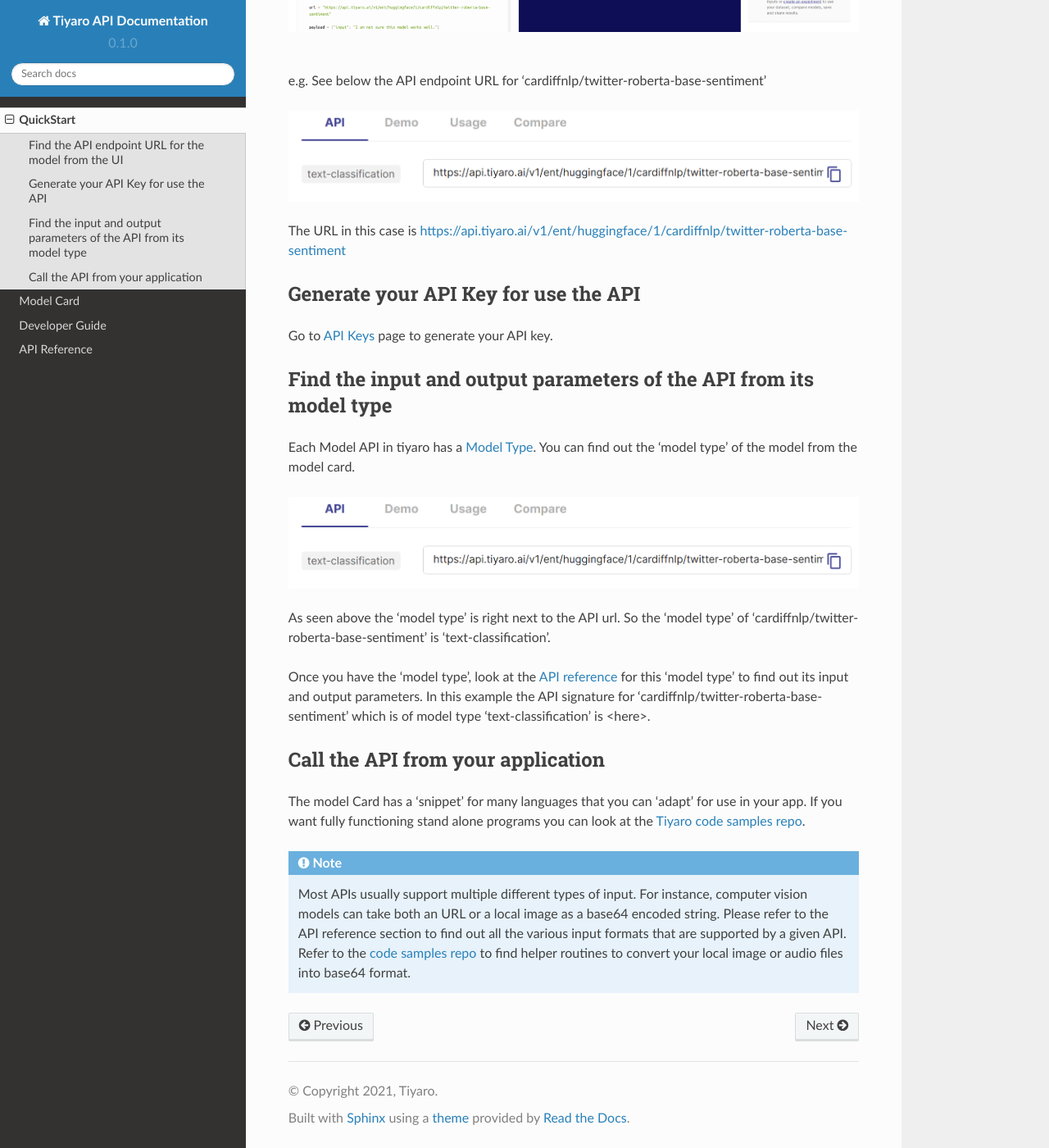
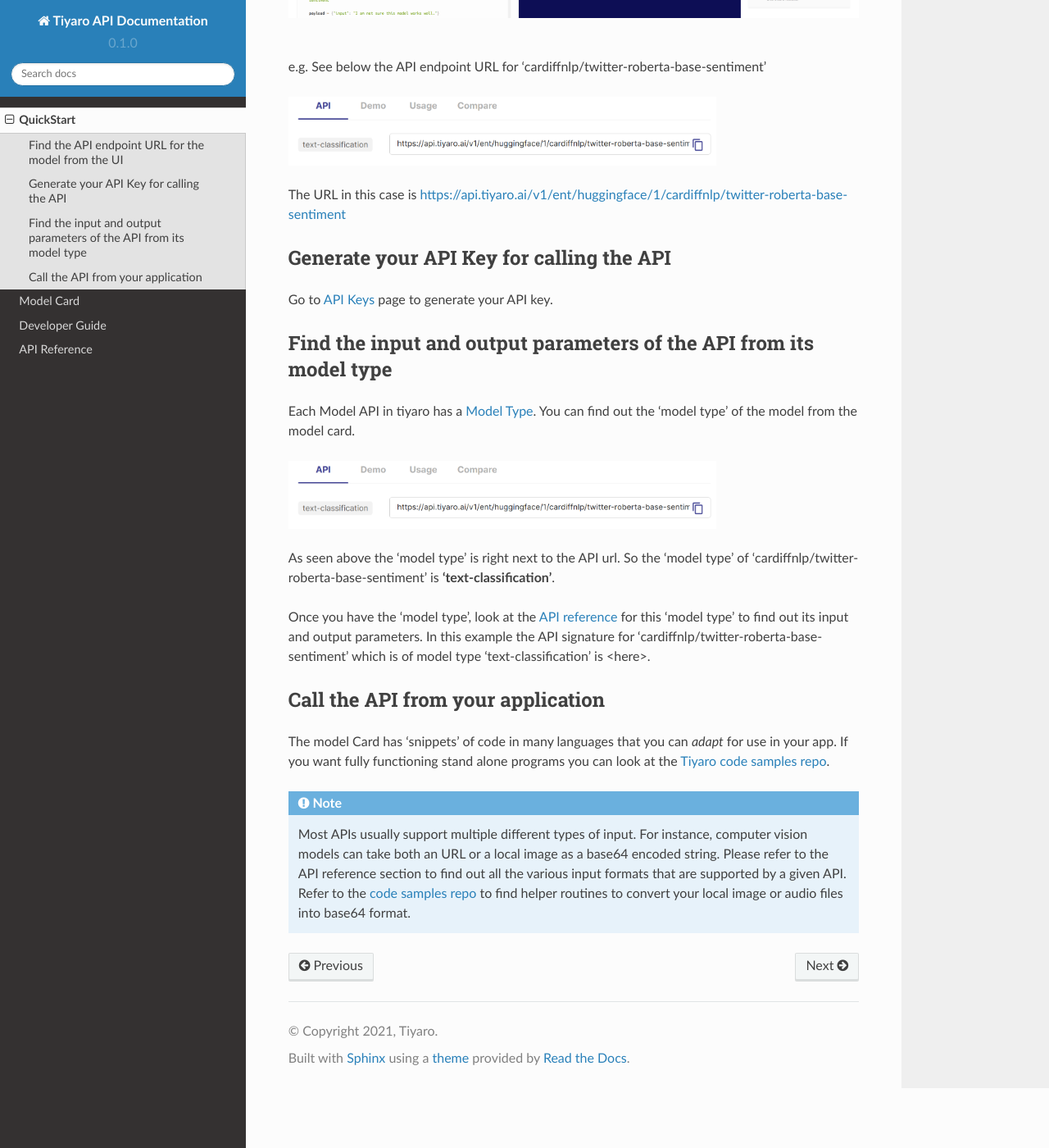
Before and after one commit to mahpat16/rtd-api-doc, a Sphinx documentation site: the page built from docs/source/quickstart.rst, in a window 1280 px wide and 1400 px high, scrolled down 796 px. Shown: the whole window at 82% size. Built offline with Sphinx 7.4.7 and the Read the Docs theme 2.0.0, drawn with Linux system fonts in a browser that asks for light colours; some of the changed text lies outside the part shown.

Commit message:
Minor cosmetic fixes.

```diff
--- a/docs/source/quickstart.rst
+++ b/docs/source/quickstart.rst
@@ -4,11 +4,10 @@
 .. _quickstart:
 
 All you need to use a Model from Tiyaro is
-
-#. :ref:`findapi`
-#. :ref:`genapikey`
-#. :ref:`findsig`
-#. :ref:`callapi`
+  #. :ref:`findapi`
+  #. :ref:`genapikey`
+  #. :ref:`findsig`
+  #. :ref:`callapi`
 
 
 .. _findapi:
@@ -24,13 +23,14 @@
 | e.g. See below the API endpoint URL for 'cardiffnlp/twitter-roberta-base-sentiment'
 
 .. image:: modeltype.png
+  :width: 75%
 
 The URL in this case is https://api.tiyaro.ai/v1/ent/huggingface/1/cardiffnlp/twitter-roberta-base-sentiment
 
 .. _genapikey:
 
-Generate your API Key for use the API
--------------------------------------
+Generate your API Key for calling the API
+-----------------------------------------
 
 Go to `API Keys <https://console.tiyaro.ai/apikeys>`_ page to generate your API key.
 
@@ -44,9 +44,10 @@
 from the model card.
 
 .. image:: modeltype.png
+  :width: 75%
 
 As seen above the 'model type' is right next to the API url. So the 'model type' of
-‘cardiffnlp/twitter-roberta-base-sentiment’ is ‘text-classification’.
+‘cardiffnlp/twitter-roberta-base-sentiment’ is **‘text-classification’**.
 
 Once you have the 'model type', look at the :ref:`API reference <apiref>` for this 'model type' to find out its
 input and output parameters. In this example the API signature for ‘cardiffnlp/twitter-roberta-base-sentiment’
@@ -57,6 +58,6 @@
 Call the API from your application
 ----------------------------------
 
-The model Card has a ‘snippet’ for many languages that you can ‘adapt’ for use in your app. If you want fully functioning stand alone programs you can look at the `Tiyaro code samples repo <https://github.com/tiyaro/code-samples>`_.
+The model Card has ‘snippets’ of code in many languages that you can *adapt* for use in your app. If you want fully functioning stand alone programs you can look at the `Tiyaro code samples repo <https://github.com/tiyaro/code-samples>`_.
 
 .. note:: Most APIs usually support multiple different types of input. For instance, computer vision models can take both an URL or a local image as a base64 encoded string.  Please refer to the API reference section to find out all the various input formats that are supported by a given API. Refer to the `code samples repo <https://github.com/tiyaro/code-samples>`_ to find helper routines to convert your local image or audio files into base64 format.
--- a/docs/source/samplemodel.rst
+++ b/docs/source/samplemodel.rst
@@ -20,6 +20,8 @@
 For the facebook/bart-large-cnn model the API endpoint URL and the model type can be found on the model card as shown below.
 
 .. image:: facebookbarttype.png
+  :width: 75%
+
 
 
 As seen above the endpoint and type for this model are
```
Also changed, not shown: docs/source/developer.rst (+12 -5 lines).
